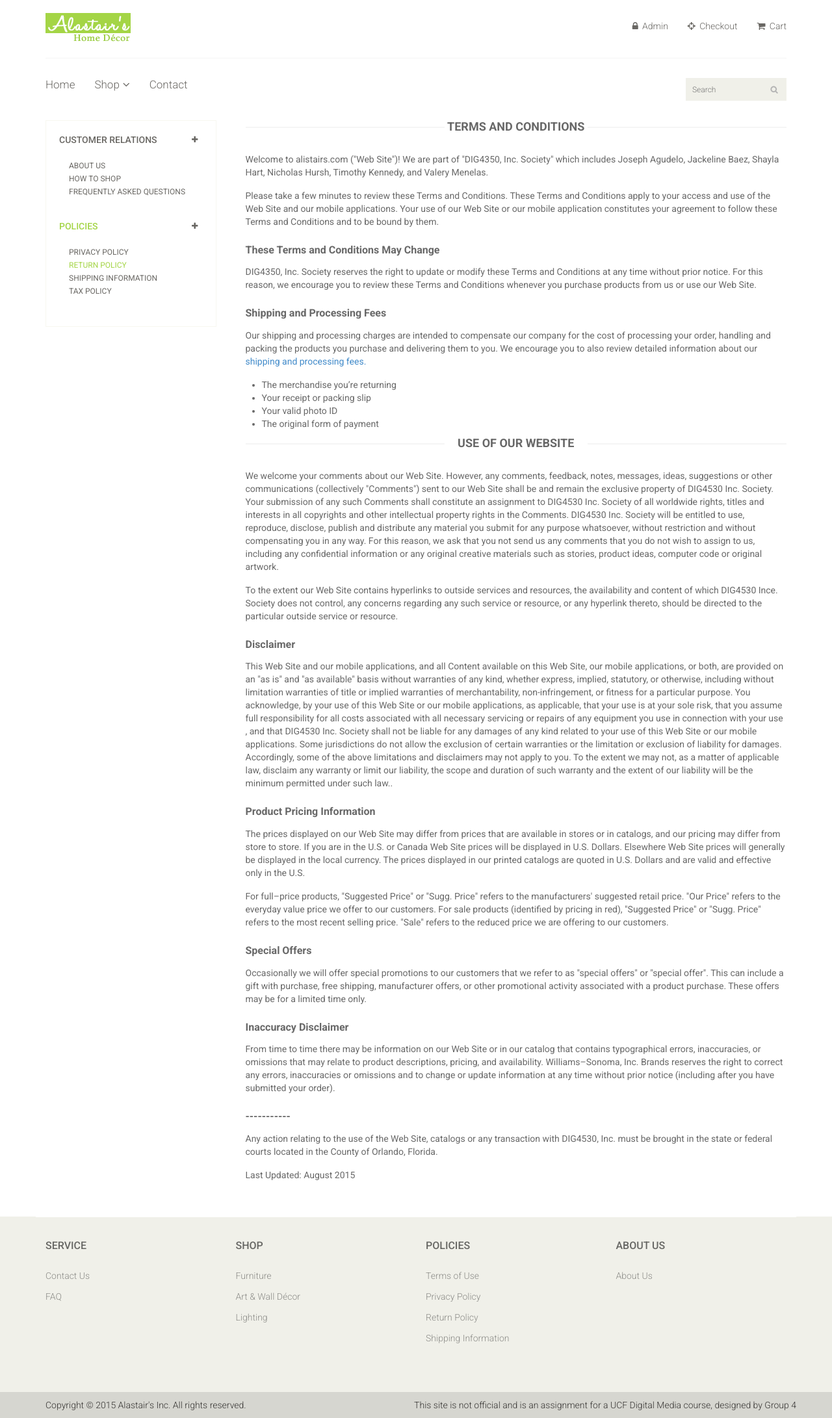
After one commit to valerymenelas/alastairs, a PHP site: page /terms.php in a window 1280 px wide. The commit adds this page. Shown: the whole page at 65% size. Run offline with PHP 8.4, Linux system fonts and the light colour scheme.

Commit message:
Created "Terms" Page
Terms and Conditions Page

```diff
--- a/includes/footer.php
+++ b/includes/footer.php
@@ -26,7 +26,7 @@
 						<div class="single-widget">
 							<h2>Policies</h2>
 							<ul class="nav nav-pills nav-stacked">
-								<li><a href="#">Terms of Use</a></li>
+								<li><a href="terms.php">Terms of Use</a></li>
 								<li><a href="privacy-policy.php">Privacy Policy</a></li>
 								<li><a href="return-policy.php">Return Policy</a></li>
 								<li><a href="shipping-policy.php">Shipping Information</a></li>
--- /dev/null
+++ b/terms.php
@@ -0,0 +1,190 @@
+<!DOCTYPE html>
+<html lang="en">
+<head>
+    <meta charset="utf-8">
+    <meta name="viewport" content="width=device-width, initial-scale=1.0">
+    <meta name="description" content="">
+    <meta name="author" content="">
+    <title>Alastair's Home Décor Shop - Valery Menelas</title>
+    <link href="css/bootstrap.min.css" rel="stylesheet">
+    <link href="css/font-awesome.min.css" rel="stylesheet">
+    <link href="css/prettyPhoto.css" rel="stylesheet">
+    <link href="css/price-range.css" rel="stylesheet">
+    <link href="css/animate.css" rel="stylesheet">
+	<link href="css/styles.css" rel="stylesheet">
+	<link href="css/responsive.css" rel="stylesheet">
+    <!--[if lt IE 9]>
+    <script src="js/html5shiv.js"></script>
+    <script src="js/respond.min.js"></script>
+    <![endif]-->
+    <link rel="shortcut icon" href="img/ico/favicon.ico">
+    <link rel="apple-touch-icon-precomposed" sizes="144x144" href="img/ico/apple-touch-icon-144-precomposed.png">
+    <link rel="apple-touch-icon-precomposed" sizes="114x114" href="img/ico/apple-touch-icon-114-precomposed.png">
+    <link rel="apple-touch-icon-precomposed" sizes="72x72" href="img/ico/apple-touch-icon-72-precomposed.png">
+    <link rel="apple-touch-icon-precomposed" href="img/ico/apple-touch-icon-57-precomposed.png">
+</head><!--/head-->
+
+<body>
+	<header id="header"><!--header-->
+
+		<div class="header-middle"><!--header-middle-->
+			<div class="container">
+				<div class="row">
+					<div class="col-sm-4">
+						<div class="logo pull-left">
+							<a href="home.php"><img src="img/home/logo.png" alt="Alastair's" /></a>
+						</div>
+					</div>
+					<div class="col-sm-8">
+						<div class="shop-menu pull-right">
+							<ul class="nav navbar-nav">
+								<li><a href="admin.php"><i class="fa fa-lock"></i> Admin</a></li>
+								<li><a href="checkout.php"><i class="fa fa-crosshairs"></i> Checkout</a></li>
+								<li><a href="cart.php"><i class="fa fa-shopping-cart"></i> Cart</a></li>
+							</ul>
+						</div>
+					</div>
+				</div>
+			</div>
+		</div><!--/header-middle-->
+
+		<div class="header-bottom"><!--header-bottom-->
+			<div class="container">
+				<div class="row">
+					<div class="col-sm-9">
+						<div class="navbar-header">
+							<button type="button" class="navbar-toggle" data-toggle="collapse" data-target=".navbar-collapse">
+								<span class="sr-only">Toggle navigation</span>
+								<span class="icon-bar"></span>
+								<span class="icon-bar"></span>
+								<span class="icon-bar"></span>
+							</button>
+						</div>
+						<div class="mainmenu pull-left">
+							<ul class="nav navbar-nav collapse navbar-collapse">
+								<li><a href="home.php">Home</a></li>
+								<li class="dropdown"><a href="#">Shop<i class="fa fa-angle-down"></i></a>
+                                    <ul role="menu" class="sub-menu">
+                                        <li><a href="shop.php">Products</a></li>
+										<li><a href="product-details.php">Product Details</a></li>
+										<li><a href="checkout.php">Checkout</a></li>
+										<li><a href="cart.php">Cart</a></li>
+                                    </ul>
+                                </li>
+								<li><a href="contact-us.php">Contact</a></li>
+							</ul>
+						</div>
+					</div>
+					<div class="col-sm-3">
+						<div class="search_box pull-right">
+							<input type="text" placeholder="Search"/>
+						</div>
+					</div>
+				</div>
+			</div>
+		</div><!--/header-bottom-->
+	</header><!--/header-->
+
+
+	<section>
+		<div class="container">
+			<div class="row">
+				<div class="col-sm-3">
+					<div class="left-sidebar">
+						<div class="panel-group category-products" id="accordian"><!--category-productsr-->
+							<div class="panel panel-default">
+								<div class="panel-heading">
+									<h4 class="panel-title">
+										<a data-toggle="collapse" data-parent="#accordian">
+											<span class="badge pull-right"><i class="fa fa-plus"></i></span>
+											Customer Relations
+										</a>
+									</h4>
+								</div>
+								<div id="sportswear" class="panel-collapse">
+									<div class="panel-body">
+										<ul>
+											<li><a href="#">About Us</a></li>
+											<li><a href="#">How to Shop</a></li>
+											<li><a href="#">Frequently Asked Questions</a></li>
+										</ul>
+									</div>
+								</div>
+							</div>
+							<div class="panel panel-default">
+								<div class="panel-heading">
+									<h4 class="panel-title">
+										<a data-toggle="collapse" data-parent="#accordian" class="menu-active">
+											<span class="badge pull-right"><i class="fa fa-plus"></i></span></span>
+											Policies
+										</a>
+									</h4>
+								</div>
+								<div id="sportswear" class="panel-collapse">
+									<div class="panel-body">
+										<ul>
+											<li><a href="privacy-policy.php">Privacy Policy</a></li>
+											<li><a href="return-policy.php" class="menu-active">Return Policy</a></li>
+											<li><a href="shipping-policy.php">Shipping Information</a></li>
+											<li><a href="tax-policy.php">Tax Policy</a></li>
+										</ul>
+									</div>
+								</div>
+							</div>
+						</div><!--/category-products-->
+
+					</div>
+				</div>
+
+				<div class="col-sm-9 padding-right">
+					<div class="features_items"><!--features_items-->
+					  <h2 class="title text-center">Terms and Conditions</h2>
+							<p class="paragraph">Welcome to alistairs.com ("Web Site")! We are part of "DIG4350, Inc. Society" which includes Joseph Agudelo, Jackeline Baez, Shayla Hart, Nicholas Hursh, Timothy Kennedy, and Valery Menelas.</p>
+							<p class="paragraph">Please take a few minutes to review these Terms and Conditions. These Terms and Conditions apply to your access and use of the Web Site and our mobile applications. Your use of our Web Site or our mobile application constitutes your agreement to follow these Terms and Conditions and to be bound by them.</p>
+						<h3 class="title">These Terms and Conditions May Change</h3>
+							<p class="paragraph">DIG4350, Inc. Society reserves the right to update or modify these Terms and Conditions at any time without prior notice. For this reason, we encourage you to review these Terms and Conditions whenever you purchase products from us or use our Web Site.</p>
+						<h3 class="title">Shipping and Processing Fees</h3>
+							<p class="paragraph">Our shipping and processing charges are intended to compensate our company for the cost of processing your order, handling and packing the products you purchase and delivering them to you. We encourage you to also review detailed information about our <a href="shipping-policy.php">shipping and processing fees.</a></p>
+								<ul class="privacylist">
+									<li>The merchandise you’re returning</li>
+									<li>Your receipt or packing slip</li>
+									<li>Your valid photo ID</li>
+									<li>The original form of payment</li>
+								</ul>
+
+					  <h2 class="title text-center">Use of Our Website</h2>
+							<p class="paragraph">We welcome your comments about our Web Site. However, any comments, feedback, notes, messages, ideas, suggestions or other communications (collectively "Comments") sent to our Web Site shall be and remain the exclusive property of DIG4530 Inc. Society. Your submission of any such Comments shall constitute an assignment to DIG4530 Inc. Society  of all worldwide rights, titles and interests in all copyrights and other intellectual property rights in the Comments. DIG4530 Inc. Society will be entitled to use, reproduce, disclose, publish and distribute any material you submit for any purpose whatsoever, without restriction and without compensating you in any way. For this reason, we ask that you not send us any comments that you do not wish to assign to us, including any confidential information or any original creative materials such as stories, product ideas, computer code or original artwork.</p>
+							<p class="paragraph">To the extent our Web Site contains hyperlinks to outside services and resources, the availability and content of which DIG4530 Ince. Society does not control, any concerns regarding any such service or resource, or any hyperlink thereto, should be directed to the particular outside service or resource.</p>
+
+					  	<h3 class="title">Disclaimer</h3>
+							<p class="paragraph">This Web Site and our mobile applications, and all Content available on this Web Site, our mobile applications, or both, are provided on an "as is" and "as available" basis without warranties of any kind, whether express, implied, statutory, or otherwise, including without limitation warranties of title or implied warranties of merchantability, non-infringement, or fitness for a particular purpose. You acknowledge, by your use of this Web Site or our mobile applications, as applicable, that your use is at your sole risk, that you assume full responsibility for all costs associated with all necessary servicing or repairs of any equipment you use in connection with your use , and that DIG4530 Inc. Society shall not be liable for any damages of any kind related to your use of this Web Site or our mobile applications. Some jurisdictions do not allow the exclusion of certain warranties or the limitation or exclusion of liability for damages. Accordingly, some of the above limitations and disclaimers may not apply to you. To the extent we may not, as a matter of applicable law, disclaim any warranty or limit our liability, the scope and duration of such warranty and the extent of our liability will be the minimum permitted under such law..</p>
+						<h3 class="title">Product Pricing Information</h3>
+							<p class="paragraph">The prices displayed on our Web Site may differ from prices that are available in stores or in catalogs, and our pricing may differ from store to store. If you are in the U.S. or Canada Web Site prices will be displayed in U.S. Dollars. Elsewhere Web Site prices will generally be displayed in the local currency. The prices displayed in our printed catalogs are quoted in U.S. Dollars and are valid and effective only in the U.S.</p>
+							<p class="paragraph">For full–price products, "Suggested Price" or "Sugg. Price" refers to the manufacturers' suggested retail price. "Our Price" refers to the everyday value price we offer to our customers. For sale products (identified by pricing in red), "Suggested Price" or "Sugg. Price" refers to the most recent selling price. "Sale" refers to the reduced price we are offering to our customers.</p>
+
+						<h3 class="title">Special Offers</h3>
+							<p class="paragraph">Occasionally we will offer special promotions to our customers that we refer to as "special offers" or "special offer". This can include a gift with purchase, free shipping, manufacturer offers, or other promotional activity associated with a product purchase. These offers may be for a limited time only.</p>
+
+						<h3 class="title"> Inaccuracy Disclaimer</h3>
+							<p class="paragraph">From time to time there may be information on our Web Site or in our catalog that contains typographical errors, inaccuracies, or omissions that may relate to product descriptions, pricing, and availability. Williams–Sonoma, Inc. Brands reserves the right to correct any errors, inaccuracies or omissions and to change or update information at any time without prior notice (including after you have submitted your order).</p>
+
+						<h3 class="title"> ----------- </h3>
+							<p class="paragraph">Any action relating to the use of the Web Site, catalogs or any transaction with DIG4530, Inc. must be brought in the state or federal courts located in the County of Orlando, Florida. </p>
+							<p class="paragraph">Last Updated: August 2015</p>
+
+					</div><!--main privacy policy-->
+				</div>
+			</div>
+	</section>
+
+	<?php include ("includes/footer.php"); ?>
+
+
+
+    <script src="js/jquery.js"></script>
+	<script src="js/price-range.js"></script>
+	<script src="js/bootstrap.min.js"></script>
+    <script src="js/jquery.prettyPhoto.js"></script>
+    <script src="js/main.js"></script>
+</body>
+</html>
```
